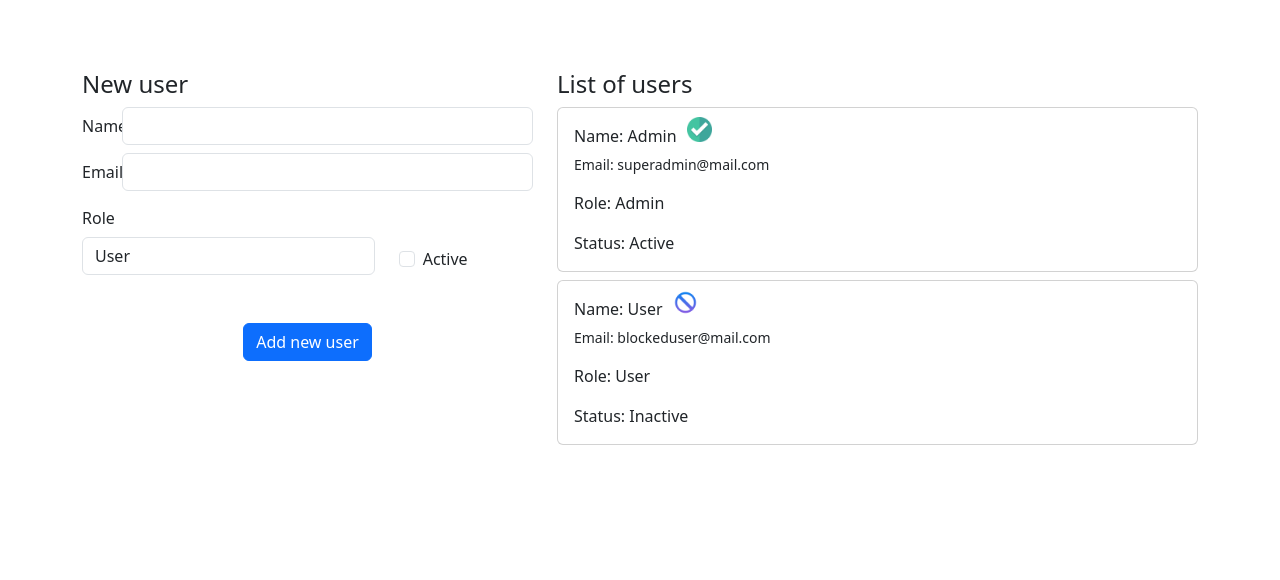
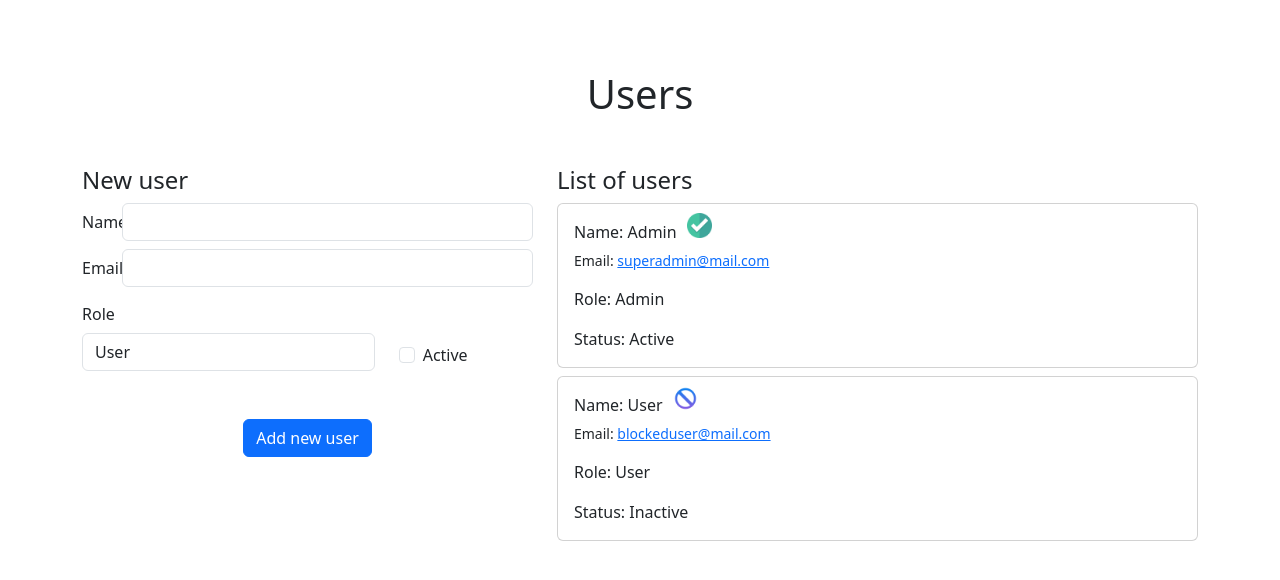
Before and after one commit to almazovurmat/makeuserlist, a React (Create React App) app: page / in a window 1280 px wide. Shown: the top 580 px of the page. Built offline with nearby package versions, Linux system fonts and the light colour scheme.

Commit message:
I've done a little bit of re-designing

```diff
--- a/src/App.tsx
+++ b/src/App.tsx
@@ -15,6 +15,7 @@ const App = () => {
         <Fragment>
             <div className="container">
                 <div className="wrap">
+                    <h1 className="text-center mb-5">Users</h1>
                     <div className="row">
                         <div className="col-5">
                             <UserForm onSubmit={addNewUser}/>
--- a/src/components/Users/UserItem.tsx
+++ b/src/components/Users/UserItem.tsx
@@ -15,8 +15,8 @@ const UserItem: React.FC<IProps> = ({item}) => {
                     <div className="col-sm-12">
                         <div className="card-body">
                             <h6 className="card-title">Name: {item.name} <span className={cssClassName}></span></h6>
-                            <p className="card-text small">Email: {item.email}</p>
-                            <p className="card-text">Role: {item.role}</p>
+                            <p className="card-text small">Email: <a href={`mailto: ${item.email}`}>{item.email}</a></p>
+                        <p className="card-text">Role: {item.role}</p>
                             <p className="card-text">Status: {item.active ? 'Active' : 'Inactive'}</p>
                         </div>
                     </div>
--- a/src/components/Users/Users.tsx
+++ b/src/components/Users/Users.tsx
@@ -15,7 +15,7 @@ const Users: React.FC <IProps> = ({users}) => {
                         <div className="col-sm-12">
                             <div className="card-body">
                                 <h6 className="card-title">Name: Admin <span className="status available"></span></h6>
-                                <p className="card-text small">Email: superadmin@mail.com</p>
+                                <p className="card-text small">Email: <a href="mailto:superadmin@mail.com">superadmin@mail.com</a></p>
                                 <p className="card-text">Role: Admin</p>
                                 <p className="card-text">Status: Active</p>
                             </div>
@@ -29,7 +29,7 @@ const Users: React.FC <IProps> = ({users}) => {
                         <div className="col-sm-12">
                             <div className="card-body">
                                 <h6 className="card-title">Name: User <span className="status unavailable"></span></h6>
-                                <p className="card-text small">Email: blockeduser@mail.com</p>
+                                <p className="card-text small">Email: <a href="mailto:blockeduser@mail.com">blockeduser@mail.com</a></p>
                                 <p className="card-text">Role: User</p>
                                 <p className="card-text">Status: Inactive</p>
                             </div>
```
